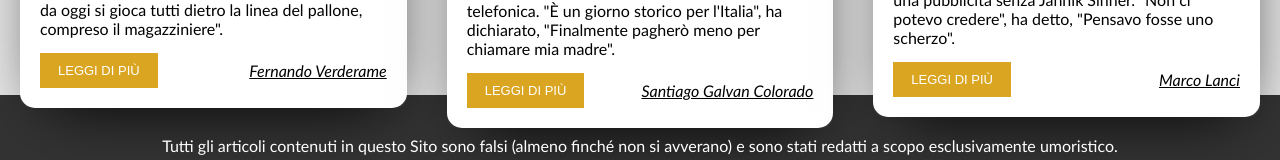
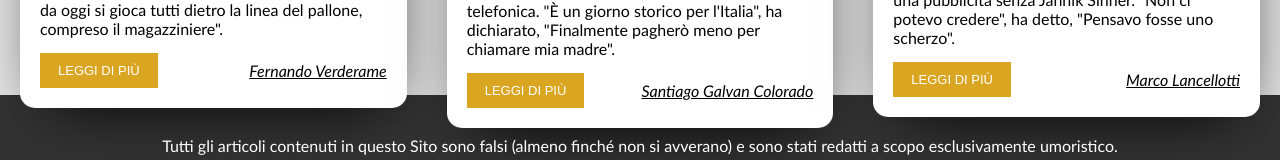
Before and after one commit to FernandoVerderame/react-components-blog, a React (Vite) app: page / in a window 1280 px wide. Shown: the part 605-765 px from the top of the page. Built offline with nearby package versions, Linux system fonts and the light colour scheme.

Commit message:
updated author

```diff
--- a/src/data/posts.js
+++ b/src/data/posts.js
@@ -18,7 +18,7 @@ const posts = [
         title: "Telespettatore afferma di aver visto una pubblicità senza Jannik Sinner",
         image: "src/assets/images/sinner.jpg",
         content: "Un evento straordinario ha scosso il mondo della televisione: un telespettatore giura di aver visto una pubblicità senza Jannik Sinner. \"Non ci potevo credere\", ha detto, \"Pensavo fosse uno scherzo\".",
-        author: "Marco Lanci"
+        author: "Marco Lancellotti"
     }
 ];
 
```
